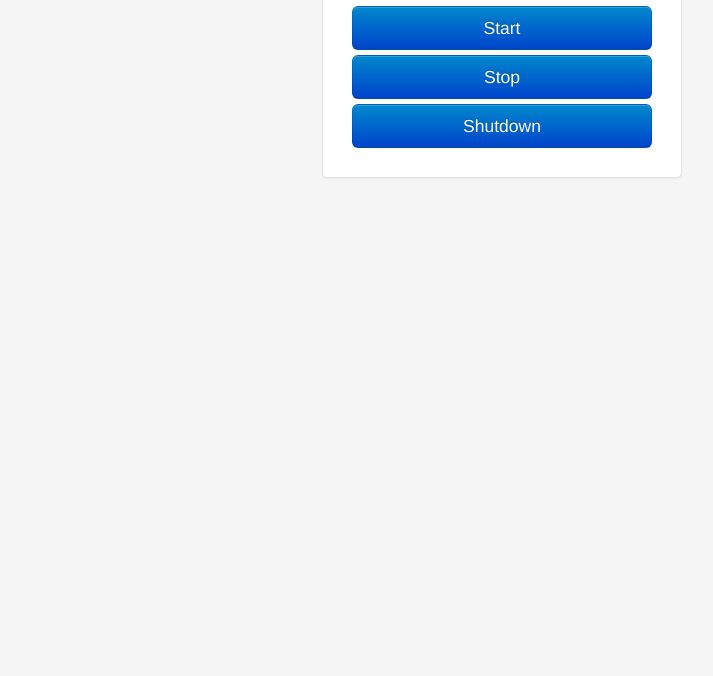
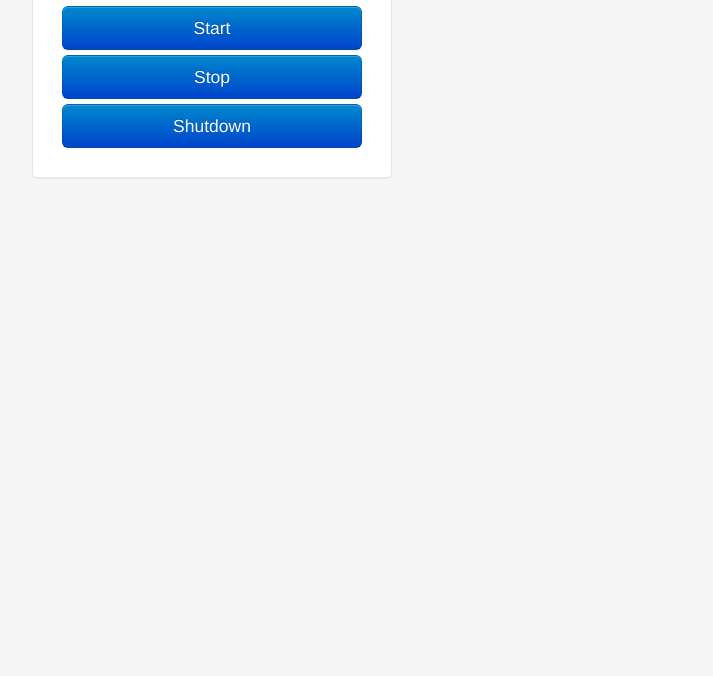
Before and after one commit to digicious/rpiVideoSync, a website: page master/public/remote.html in a window 1280 px wide. Shown: the part 124-800 px from the top of the page, without its empty margins (138-851 px from the left). Drawn offline with Linux system fonts and the light colour scheme.

Commit message:
adjusting css

```diff
--- a/master/public/css/style.css
+++ b/master/public/css/style.css
@@ -7,7 +7,7 @@
       .remote {
         max-width: 300px;
         padding: 19px 29px 29px;
-        margin: 0 auto 20px;
+
         background-color: #fff;
         border: 1px solid #e5e5e5;
         -webkit-border-radius: 5px;
```
